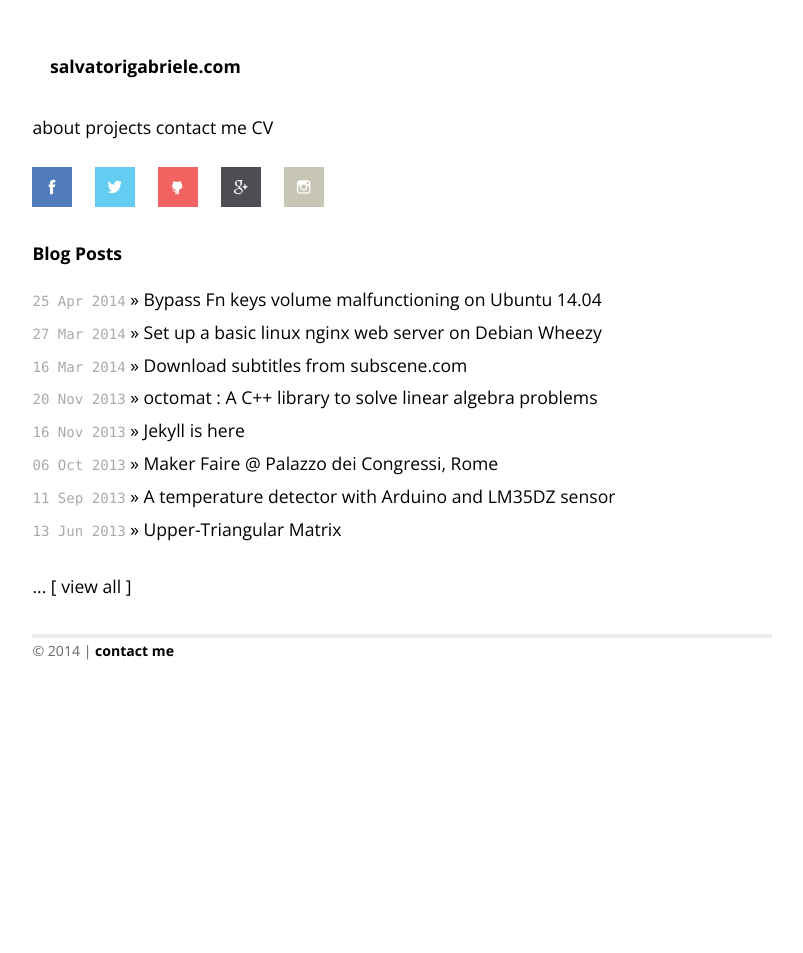
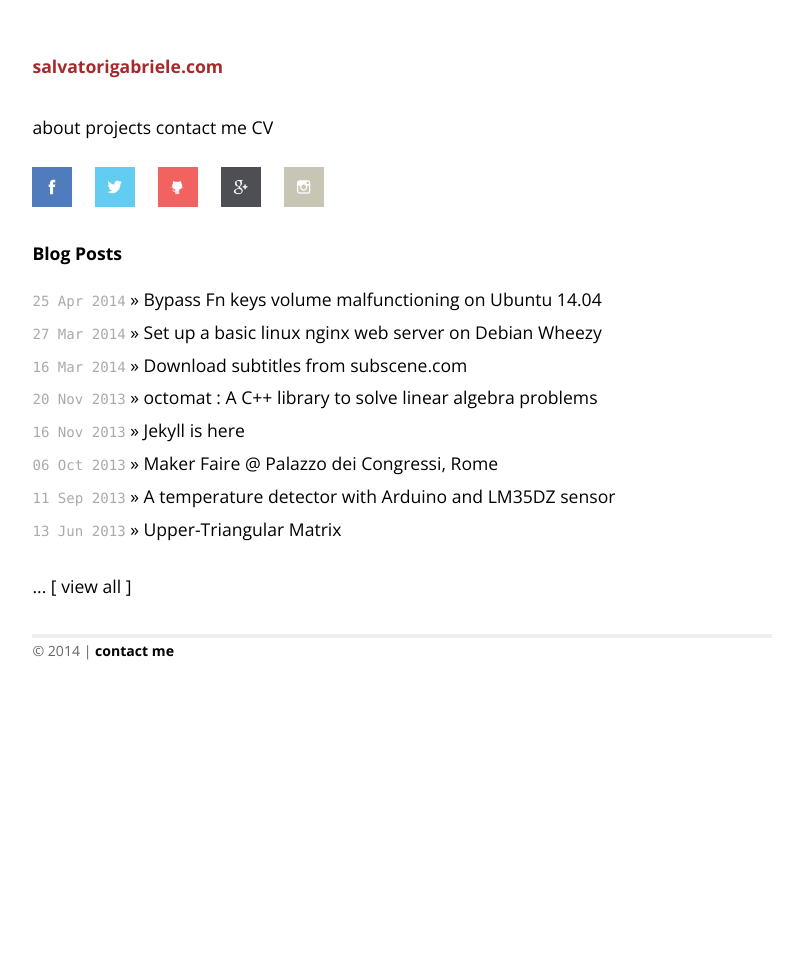
Before and after one commit to gsalvatori/salvatorigabriele.com, a Jekyll site: the page built from index.html, in a window 1280 px wide. Shown: the whole page, without its empty margins (238-1041 px from the left). Built offline with Jekyll 4.4.1, drawn with Linux system fonts in a browser that asks for light colours; Markdown is read by kramdown in place of the engine named in the settings.

Commit message:
Update default.html

```diff
--- a/_layouts/default.html
+++ b/_layouts/default.html
@@ -23,8 +23,7 @@
   <div class="header">
 
     <div class="title">
-    <a class="extra" href="/">salvatorigabriele.com</a>
-    </div>
+    <a href="/">salvatorigabriele.com</a></div>
     <a class="extra" href="/about.html">about</a>
     <a class="extra" href="/projects.html">projects</a>
     <a class="extra" href="/contactme.html">contact me</a>
```
